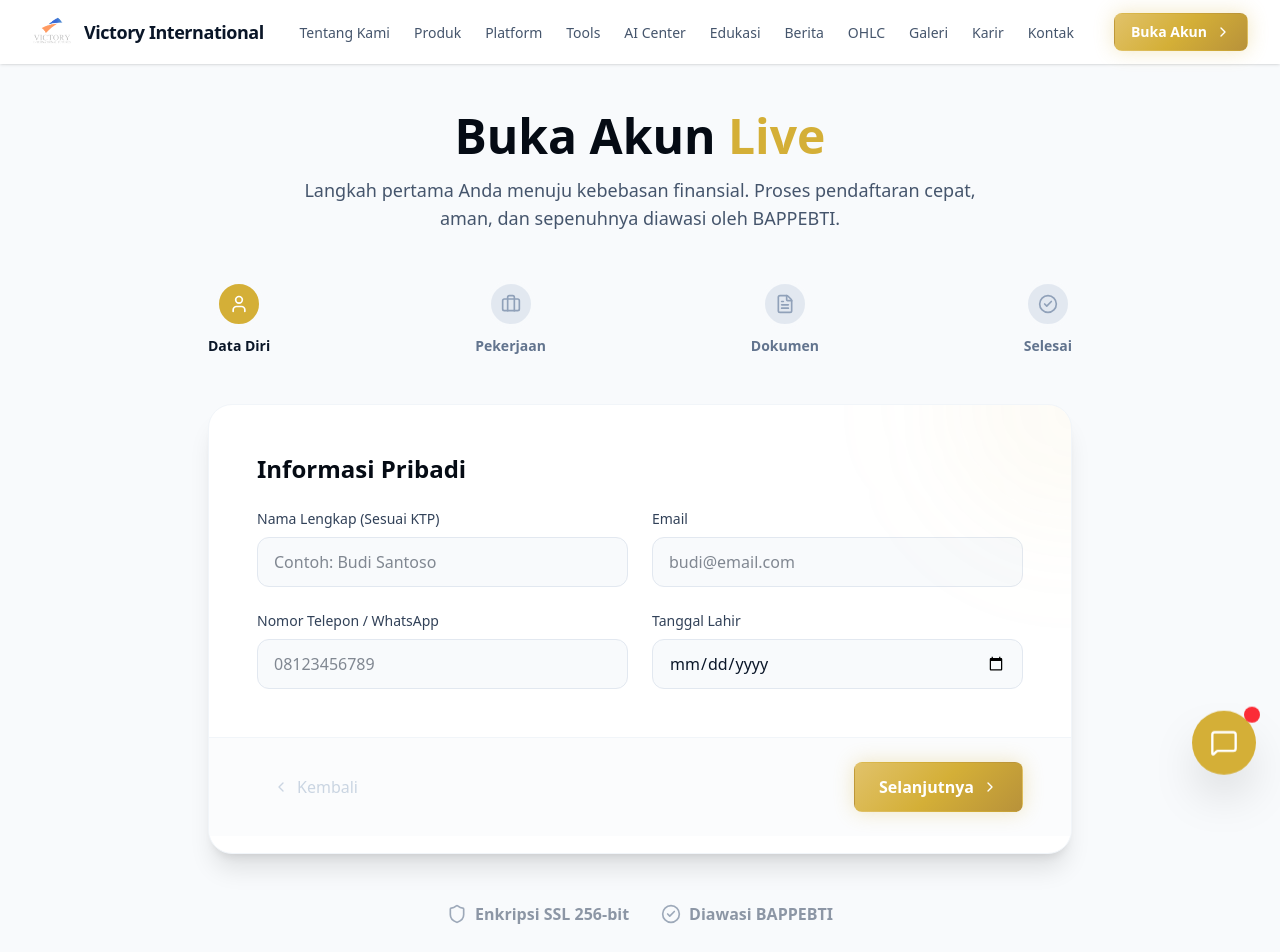
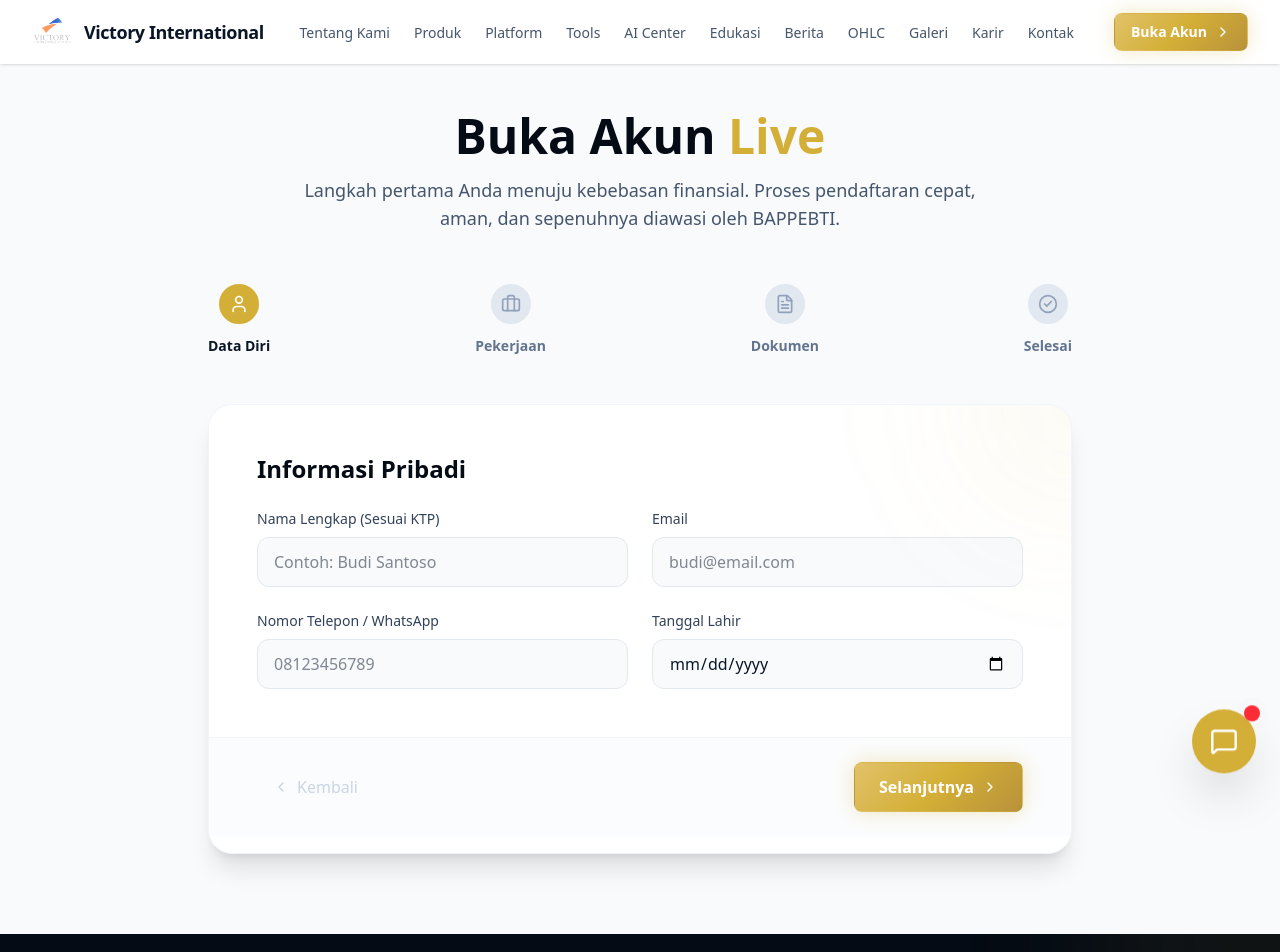
Before and after one commit to AnandaHariadi/Victory-Profile, a Next.js app: page /buka-akun in a window 1280 px wide. Shown: the top 952 px of the page. Built offline with nearby package versions, Linux system fonts and the light colour scheme; a web font is replaced by a local one.

Commit message:
style: tweak hero video opacity and remove BAPPEBTI text, remove SSL badges from buka-akun

```diff
--- a/src/app/buka-akun/page.tsx
+++ b/src/app/buka-akun/page.tsx
@@ -231,15 +231,7 @@ export default function BukaAkunPage() {
           )}
         </div>
 
-        {/* Security Trust Badges */}
-        <div className="mt-12 flex flex-wrap justify-center items-center gap-8 opacity-60">
-           <div className="flex items-center gap-2 text-slate-600 font-semibold">
-             <Shield className="w-5 h-5 text-slate-500" /> Enkripsi SSL 256-bit
-           </div>
-           <div className="flex items-center gap-2 text-slate-600 font-semibold">
-             <CheckCircle2 className="w-5 h-5 text-slate-500" /> Diawasi BAPPEBTI
-           </div>
-        </div>
+
 
       </div>
     </main>
--- a/src/components/sections/HeroSection.tsx
+++ b/src/components/sections/HeroSection.tsx
@@ -13,15 +13,15 @@ export default function HeroSection() {
         <iframe
           src="https://www.youtube.com/embed/94epM58Z7Tc?autoplay=1&mute=1&loop=1&playlist=94epM58Z7Tc&controls=0&showinfo=0&rel=0&iv_load_policy=3&modestbranding=1"
           title="Background Video"
-          className="absolute top-1/2 left-1/2 w-[150vw] h-[150vh] min-w-[1920px] min-h-[1080px] -translate-x-1/2 -translate-y-1/2 opacity-40 pointer-events-none"
+          className="absolute top-1/2 left-1/2 w-[150vw] h-[150vh] min-w-[1920px] min-h-[1080px] -translate-x-1/2 -translate-y-1/2 opacity-70 pointer-events-none"
           allow="accelerometer; autoplay; clipboard-write; encrypted-media; gyroscope; picture-in-picture"
           aria-hidden="true"
         />
 
         {/* Dark overlay for corporate look and text readability */}
-        <div className="absolute inset-0 bg-gradient-to-b from-navy-950/90 via-navy-900/70 to-navy-950/90 mix-blend-multiply pointer-events-none" />
-        <div className="absolute inset-0 bg-navy-950/30 pointer-events-none" />
-        <div className="absolute inset-0 pattern-grid opacity-20 pointer-events-none" />
+        <div className="absolute inset-0 bg-gradient-to-b from-navy-950/70 via-navy-900/50 to-navy-950/70 mix-blend-multiply pointer-events-none" />
+        <div className="absolute inset-0 bg-navy-950/10 pointer-events-none" />
+        <div className="absolute inset-0 pattern-grid opacity-10 pointer-events-none" />
 
         {/* Animated background elements */}
         <motion.div
@@ -44,10 +44,6 @@ export default function HeroSection() {
             transition={{ duration: 0.8 }}
             className="flex flex-col items-center"
           >
-              <div className="inline-flex items-center gap-2 px-4 py-2 rounded-full bg-white/10 border border-white/20 backdrop-blur-md mb-8">
-              <span className="w-2 h-2 rounded-full bg-gold-500 animate-pulse" />
-              <span className="text-sm font-medium text-white">Pialang Berjangka Resmi BAPPEBTI</span>
-            </div>
 
             <h1 className="text-5xl md:text-6xl lg:text-7xl font-heading font-bold text-white leading-tight mb-8">
               Mitra Trading Global <br />
```
